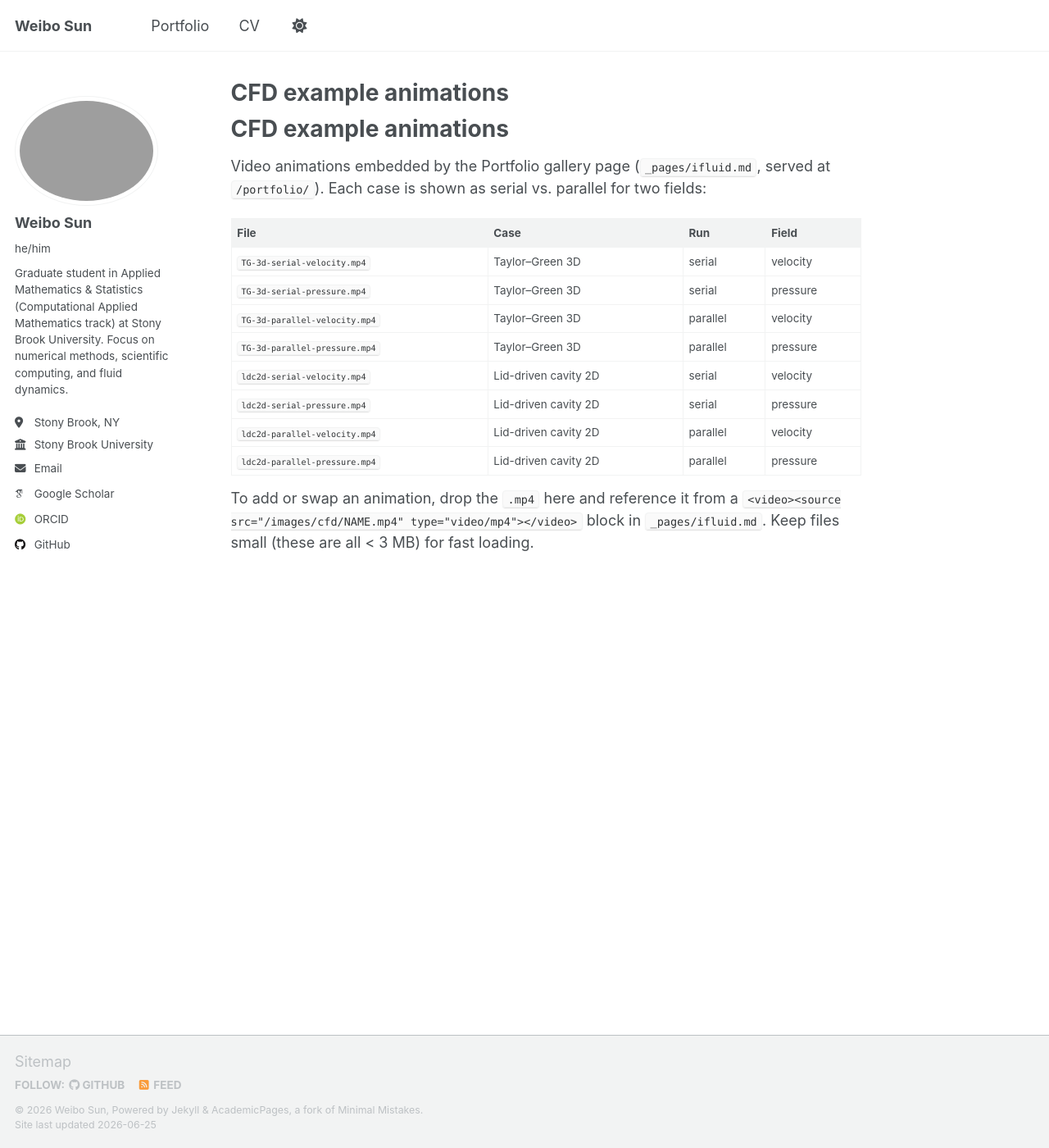
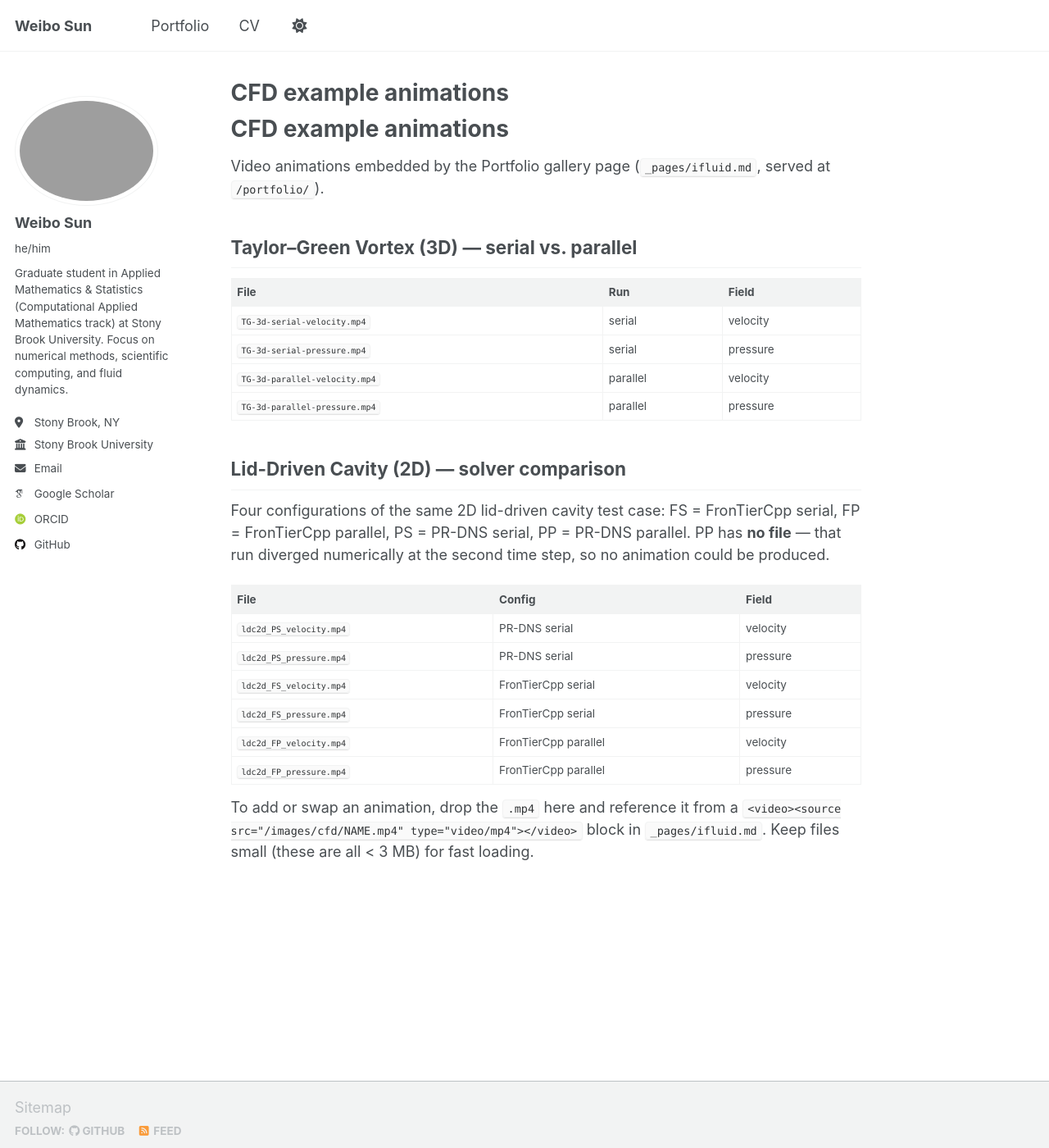
Before and after one commit to Webberrr7/Webberrr7.github.io, a Jekyll site: the page built from images/cfd/README.md, in a window 1280 px wide and 1400 px high. Shown: the whole window at 82% size. Built offline with Jekyll 4.4.1, drawn with Linux system fonts in a browser that asks for light colours; some web fonts are replaced; our own code applies the rules of GitHub Pages for plain Markdown files; a script that is not in the unit is left out.

Commit message:
Replace LDC 3D section with 2D solver comparison (FronTierCpp vs PR-DNS)
Remove the old lid-driven cavity 3D serial/parallel videos and section.
Add a 2D LDC solver comparison: PR-DNS serial above FronTierCpp serial for
direct comparison, then FronTierCpp parallel; note PR-DNS parallel diverged
numerically at step 2 (no animation). Keep all Taylor-Green content.

Co-Authored-By: Claude Opus 4.8 <noreply@anthropic.com>

```diff
--- a/images/cfd/README.md
+++ b/images/cfd/README.md
@@ -1,19 +1,32 @@
 # CFD example animations
 
 Video animations embedded by the Portfolio gallery page (`_pages/ifluid.md`,
-served at `/portfolio/`). Each case is shown as serial vs. parallel for two
-fields:
+served at `/portfolio/`).
 
-| File | Case | Run | Field |
-|---|---|---|---|
-| `TG-3d-serial-velocity.mp4`     | Taylor–Green 3D   | serial   | velocity |
-| `TG-3d-serial-pressure.mp4`     | Taylor–Green 3D   | serial   | pressure |
-| `TG-3d-parallel-velocity.mp4`   | Taylor–Green 3D   | parallel | velocity |
-| `TG-3d-parallel-pressure.mp4`   | Taylor–Green 3D   | parallel | pressure |
-| `ldc2d-serial-velocity.mp4`     | Lid-driven cavity 2D | serial   | velocity |
-| `ldc2d-serial-pressure.mp4`     | Lid-driven cavity 2D | serial   | pressure |
-| `ldc2d-parallel-velocity.mp4`   | Lid-driven cavity 2D | parallel | velocity |
-| `ldc2d-parallel-pressure.mp4`   | Lid-driven cavity 2D | parallel | pressure |
+## Taylor–Green Vortex (3D) — serial vs. parallel
+
+| File | Run | Field |
+|---|---|---|
+| `TG-3d-serial-velocity.mp4`   | serial   | velocity |
+| `TG-3d-serial-pressure.mp4`   | serial   | pressure |
+| `TG-3d-parallel-velocity.mp4` | parallel | velocity |
+| `TG-3d-parallel-pressure.mp4` | parallel | pressure |
+
+## Lid-Driven Cavity (2D) — solver comparison
+
+Four configurations of the same 2D lid-driven cavity test case:
+FS = FronTierCpp serial, FP = FronTierCpp parallel, PS = PR-DNS serial,
+PP = PR-DNS parallel. PP has **no file** — that run diverged numerically at the
+second time step, so no animation could be produced.
+
+| File | Config | Field |
+|---|---|---|
+| `ldc2d_PS_velocity.mp4` | PR-DNS serial      | velocity |
+| `ldc2d_PS_pressure.mp4` | PR-DNS serial      | pressure |
+| `ldc2d_FS_velocity.mp4` | FronTierCpp serial | velocity |
+| `ldc2d_FS_pressure.mp4` | FronTierCpp serial | pressure |
+| `ldc2d_FP_velocity.mp4` | FronTierCpp parallel | velocity |
+| `ldc2d_FP_pressure.mp4` | FronTierCpp parallel | pressure |
 
 To add or swap an animation, drop the `.mp4` here and reference it from a
 `<video><source src="/images/cfd/NAME.mp4" type="video/mp4"></video>` block in
```
Also changed, not shown: _pages/ifluid.md (+46 -16 lines), 4 other files.
